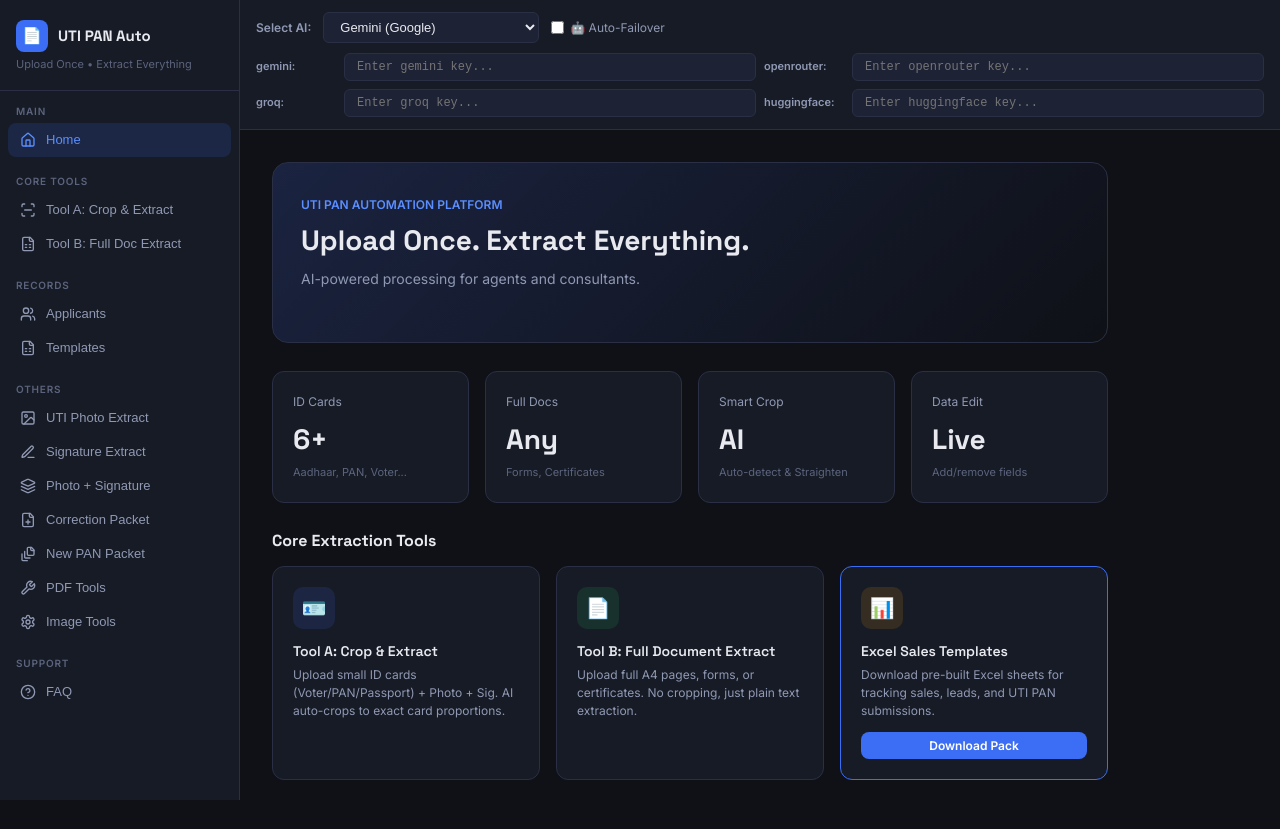
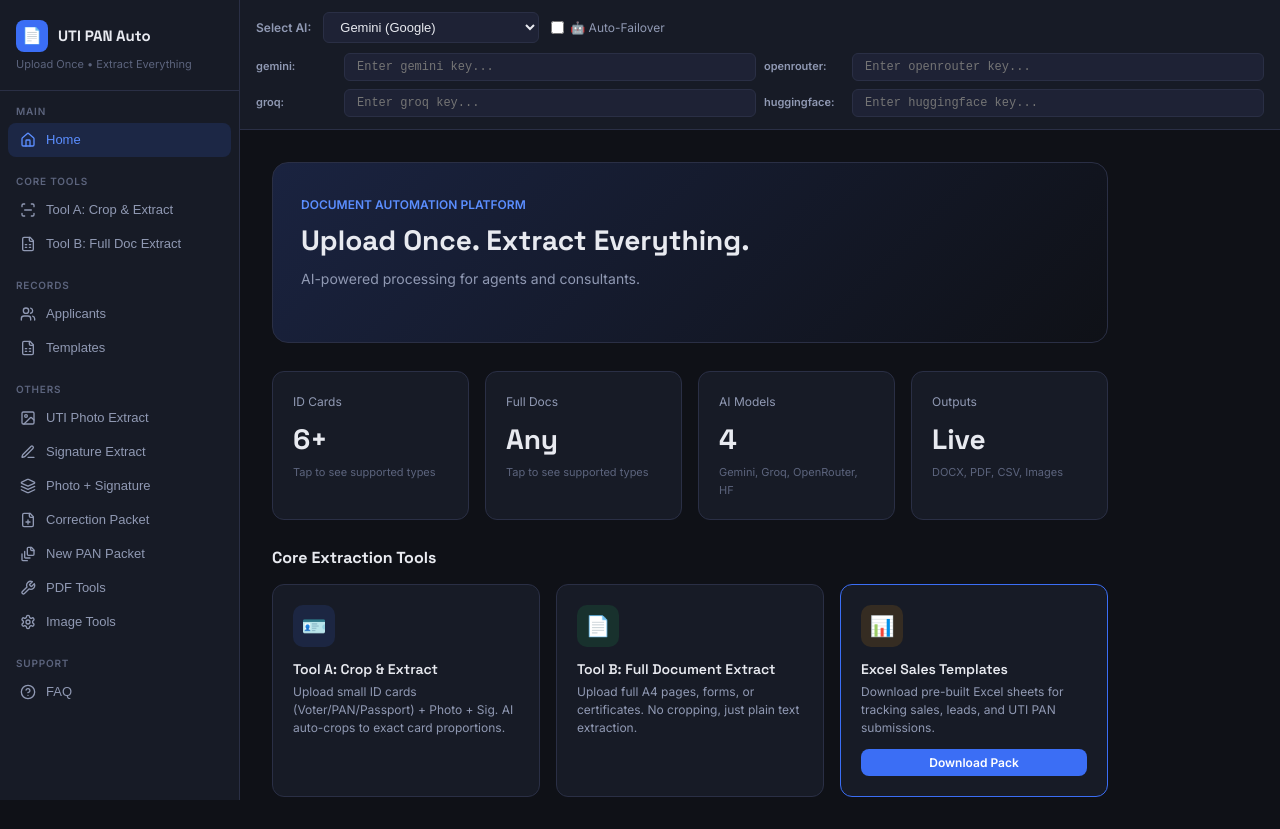
Before and after one commit to myapplenet7-max/UTI-PAN-UPLOAD-AUTOMATION, a React (Vite) app: page / in a window 1280 px wide. Built offline with nearby package versions, Linux system fonts and the light colour scheme.

Commit message:
Made stat cards interactive with popup previews, and updated branding

```diff
--- a/src/pages/Home.tsx
+++ b/src/pages/Home.tsx
@@ -1,10 +1,69 @@
 // src/pages/Home.tsx
-// ULTRA SAFE VERSION: Fixed imports explicitly
-import { FileText, Image, FileSpreadsheet, Settings, Monitor, Cpu } from 'lucide-react'
+import { useState } from 'react'
+import { FileText, Image, FileSpreadsheet, Settings, Monitor, Cpu, X } from 'lucide-react'
 
 export default function Home({ navigate }: { navigate: (p: string) => void }) {
+  const [popupType, setPopupType] = useState<string | null>(null)
+
+  const closePopup = () => setPopupType(null)
+
   return (
     <div className="page">
+      {/* Popup Overlay */}
+      {popupType && (
+        <div style={{
+          position: 'fixed', top: 0, left: 0, right: 0, bottom: 0,
+          background: 'rgba(0,0,0,0.7)', zIndex: 1000,
+          display: 'flex', alignItems: 'center', justifyContent: 'center',
+          backdropFilter: 'blur(4px)'
+        }} onClick={closePopup}>
+          <div style={{
+            background: 'var(--bg2)', border: '1px solid var(--border)',
+            borderRadius: 16, padding: 32, maxWidth: 600, width: '90%',
+            position: 'relative', boxShadow: '0 20px 60px rgba(0,0,0,0.5)'
+          }} onClick={e => e.stopPropagation()}>
+            <button onClick={closePopup} style={{ position: 'absolute', top: 12, right: 12, background: 'none', border: 'none', color: 'var(--text3)', cursor: 'pointer' }}>
+              <X size={24} />
+            </button>
+
+            {popupType === 'id-cards' && (
+              <>
+                <h3 style={{ marginBottom: 16 }}>Supported ID Cards</h3>
+                <div style={{ display: 'grid', gridTemplateColumns: 'repeat(3, 1fr)', gap: 12 }}>
+                  {['Aadhaar', 'PAN', 'Voter ID', 'Passport', 'SSC Memo', 'Birth Cert'].map((item, i) => (
+                    <div key={i} style={{ background: 'var(--bg3)', padding: 20, borderRadius: 8, textAlign: 'center', border: '1px solid var(--border)' }}>
+                      <div style={{ fontSize: 32, marginBottom: 8 }}>🪪</div>
+                      <div style={{ fontSize: 12, fontWeight: 600 }}>{item}</div>
+                    </div>
+                  ))}
+                </div>
+                <div style={{ marginTop: 16, display: 'flex', gap: 8, justifyContent: 'center' }}>
+                  <button className="btn btn-primary" onClick={() => { closePopup(); navigate('id-extract') }}>Go to Tool A</button>
+                </div>
+              </>
+            )}
+
+            {popupType === 'full-docs' && (
+              <>
+                <h3 style={{ marginBottom: 16 }}>Supported Full Documents</h3>
+                <div style={{ display: 'grid', gridTemplateColumns: 'repeat(2, 1fr)', gap: 12 }}>
+                  {['Aadhaar', 'Certificates', 'UTI PAN Form', 'Affidavits', 'Gift Deeds', 'SSC/Birth'].map((item, i) => (
+                    <div key={i} style={{ background: 'var(--bg3)', padding: 20, borderRadius: 8, textAlign: 'center', border: '1px solid var(--border)' }}>
+                      <div style={{ fontSize: 32, marginBottom: 8 }}>📄</div>
+                      <div style={{ fontSize: 12, fontWeight: 600 }}>{item}</div>
+                    </div>
+                  ))}
+                </div>
+                <div style={{ marginTop: 16, display: 'flex', gap: 8, justifyContent: 'center' }}>
+                  <button className="btn btn-primary" onClick={() => { closePopup(); navigate('full-extract') }}>Go to Tool B</button>
+                </div>
+              </>
+            )}
+          </div>
+        </div>
+      )}
+
+      {/* Hero */}
       <div style={{
         background: 'linear-gradient(135deg, #1a2340 0%, #0f1117 100%)',
         border: '1px solid var(--border)',
@@ -13,7 +72,7 @@
         marginBottom: 28,
       }}>
         <div style={{ fontSize: 12, color: 'var(--accent2)', fontWeight: 600, marginBottom: 10 }}>
-          UTI PAN AUTOMATION PLATFORM
+          DOCUMENT AUTOMATION PLATFORM
         </div>
         <h2 style={{ fontSize: 28, fontWeight: 700, marginBottom: 10, lineHeight: 1.2 }}>
           Upload Once. Extract Everything.
@@ -23,19 +82,28 @@
         </p>
       </div>
 
+      {/* Interactive Stats */}
       <div className="stats-row">
-        {[
-          { label: 'ID Cards', value: '6+', sub: 'Aadhaar, PAN, Voter...' },
-          { label: 'Full Docs', value: 'Any', sub: 'Forms, Certificates' },
-          { label: 'Smart Crop', value: 'AI', sub: 'Auto-detect & Straighten' },
-          { label: 'Data Edit', value: 'Live', sub: 'Add/remove fields' },
-        ].map(s => (
-          <div className="stat-card" key={s.label}>
-            <div className="label">{s.label}</div>
-            <div className="value">{s.value}</div>
-            <div style={{ fontSize: 11, color: 'var(--text3)', marginTop: 2 }}>{s.sub}</div>
-          </div>
-        ))}
+        <div className="stat-card" style={{ cursor: 'pointer' }} onClick={() => setPopupType('id-cards')}>
+          <div className="label">ID Cards</div>
+          <div className="value">6+</div>
+          <div style={{ fontSize: 11, color: 'var(--text3)', marginTop: 2 }}>Tap to see supported types</div>
+        </div>
+        <div className="stat-card" style={{ cursor: 'pointer' }} onClick={() => setPopupType('full-docs')}>
+          <div className="label">Full Docs</div>
+          <div className="value">Any</div>
+          <div style={{ fontSize: 11, color: 'var(--text3)', marginTop: 2 }}>Tap to see supported types</div>
+        </div>
+        <div className="stat-card" style={{ cursor: 'pointer' }}>
+          <div className="label">AI Models</div>
+          <div className="value">4</div>
+          <div style={{ fontSize: 11, color: 'var(--text3)', marginTop: 2 }}>Gemini, Groq, OpenRouter, HF</div>
+        </div>
+        <div className="stat-card" style={{ cursor: 'pointer' }}>
+          <div className="label">Outputs</div>
+          <div className="value">Live</div>
+          <div style={{ fontSize: 11, color: 'var(--text3)', marginTop: 2 }}>DOCX, PDF, CSV, Images</div>
+        </div>
       </div>
 
       <h3 style={{ fontSize: 16, fontWeight: 700, marginBottom: 16 }}>Core Extraction Tools</h3>
```
